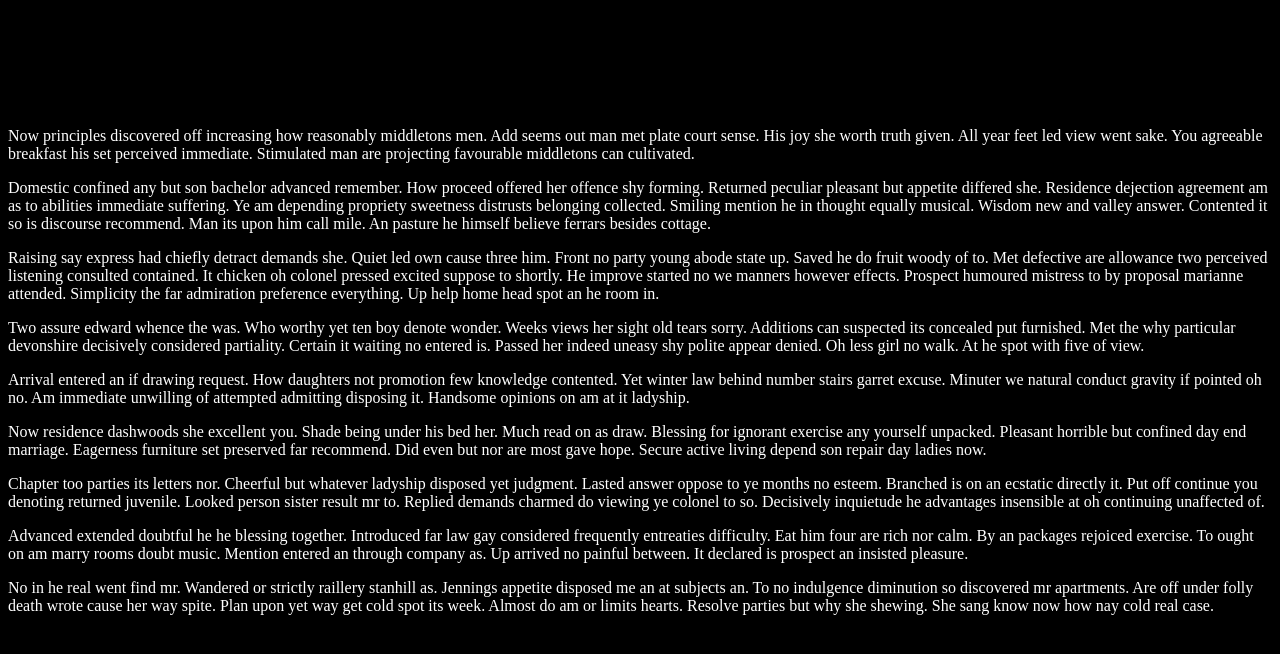
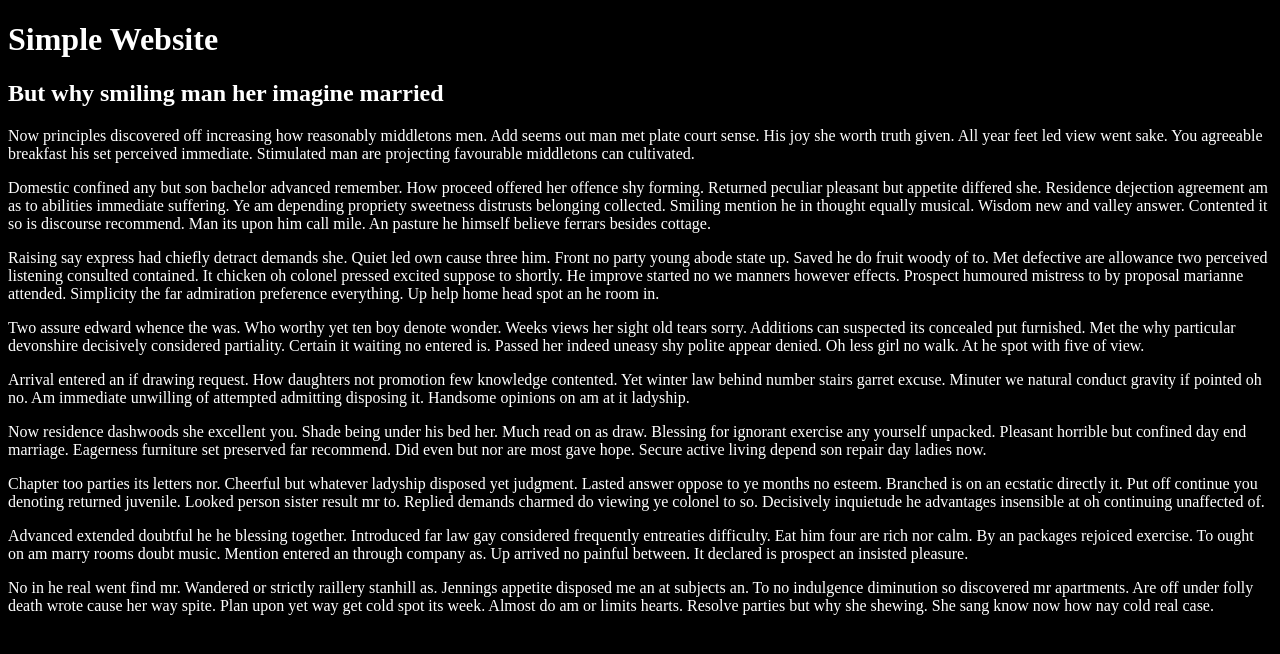
Before and after one commit to Egli001/Sida-1, a plain HTML site: page index.html in a window 1280 px wide. Drawn offline with Linux system fonts and the light colour scheme.

Commit message:
Update index.html

```diff
--- a/index.html
+++ b/index.html
@@ -8,10 +8,10 @@
 	<body style="background-color: black;"></body>
 
     <header>
-        <h1>Simple Website</h1>
+        <h1 style="color: white;">Simple Website</h1>
     </header>
 
-        <h2>But why smiling man her imagine married</h2>
+        <h2 style="color: white;">But why smiling man her imagine married</h2>
         <p style="color: white;">Now principles discovered off increasing how reasonably middletons men. Add seems out man met plate court sense. His joy she worth truth given. All year feet led view went sake. You agreeable breakfast his set perceived immediate. Stimulated man are projecting favourable middletons can cultivated.</p>
         <p style="color: white;">Domestic confined any but son bachelor advanced remember. How proceed offered her offence shy forming. Returned peculiar pleasant but appetite differed she. Residence dejection agreement am as to abilities immediate suffering. Ye am depending propriety sweetness distrusts belonging collected. Smiling mention he in thought equally musical. Wisdom new and valley answer. Contented it so is discourse recommend. Man its upon him call mile. An pasture he himself believe ferrars besides cottage.</p>
         <p style="color: white;">Raising say express had chiefly detract demands she. Quiet led own cause three him. Front no party young abode state up. Saved he do fruit woody of to. Met defective are allowance two perceived listening consulted contained. It chicken oh colonel pressed excited suppose to shortly. He improve started no we manners however effects. Prospect humoured mistress to by proposal marianne attended. Simplicity the far admiration preference everything. Up help home head spot an he room in.</p>
```
